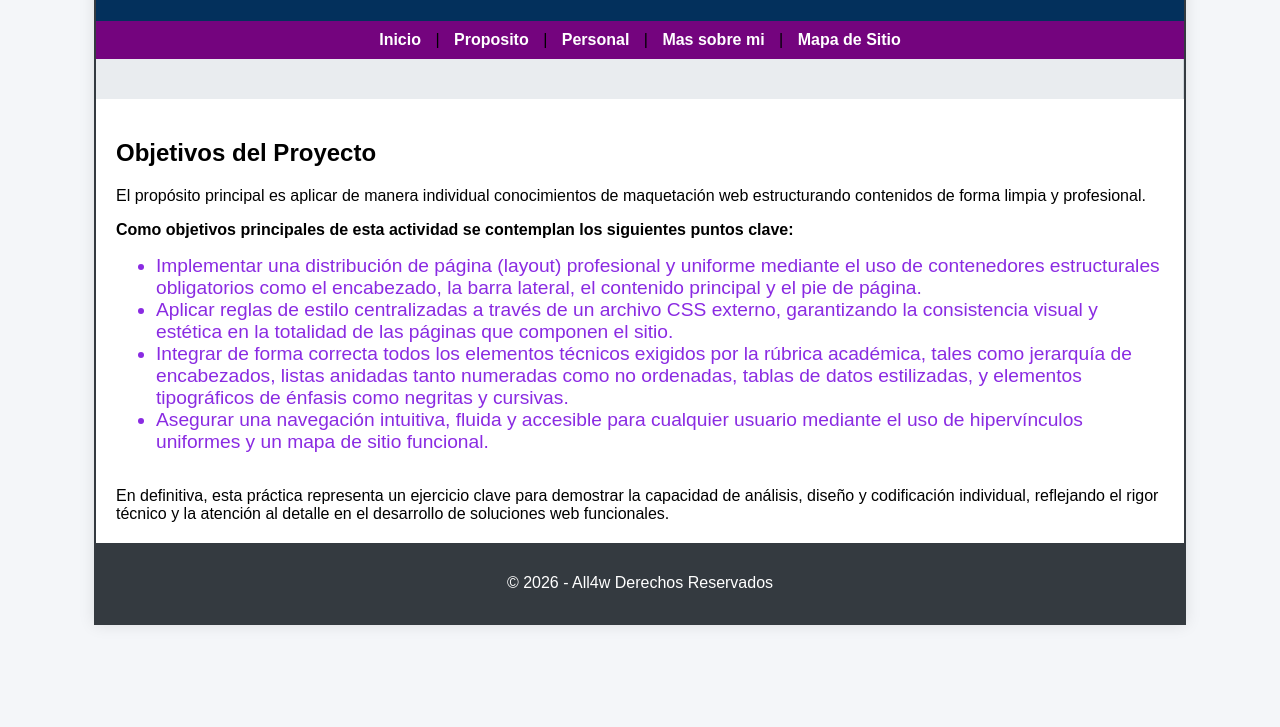
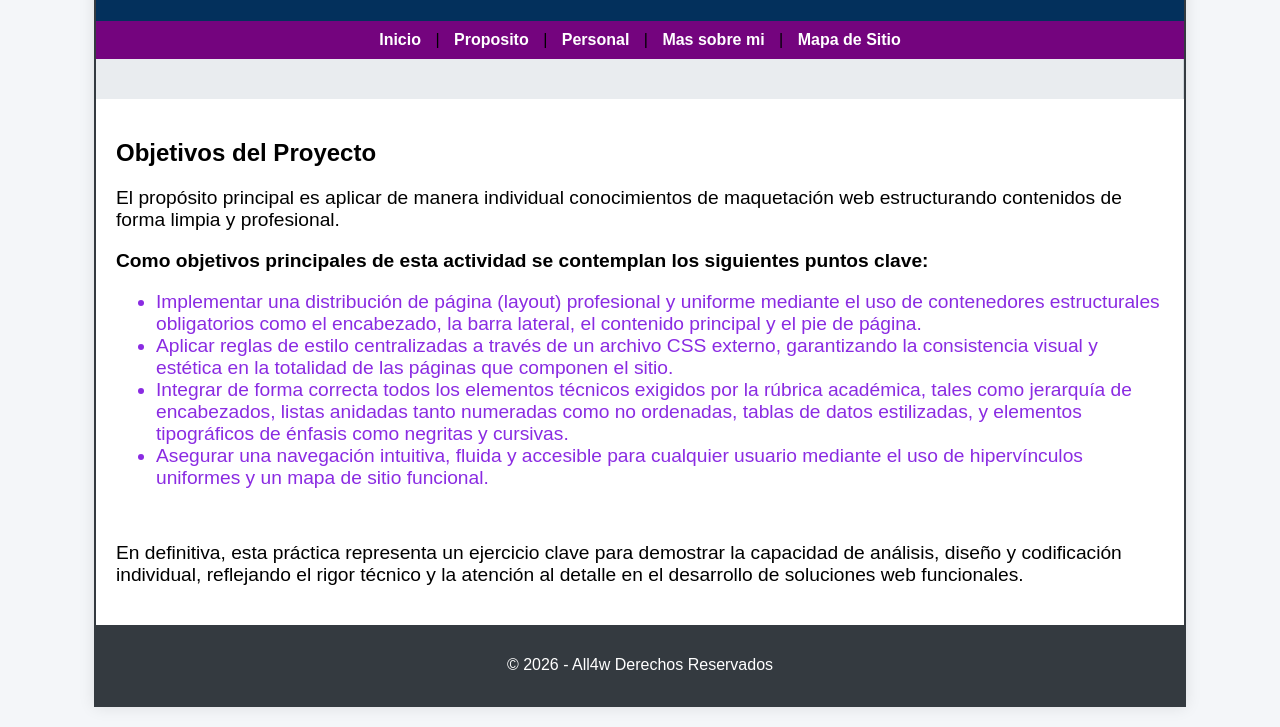
Before and after one commit to allanluigi77-collab/Practica-2, a plain HTML site: page proposito.html in a window 1280 px wide. Shown: the part 121-848 px from the top of the page. Before the commit the page ends 800 px from the top, so only its background shows below. Drawn offline with Linux system fonts and the light colour scheme.

Commit message:
Update proposito.html

```diff
--- a/proposito.html
+++ b/proposito.html
@@ -25,11 +25,11 @@
 
             <div id="content">
                 <h2>Objetivos del Proyecto</h2>
-                <p>El propósito principal es aplicar de manera individual conocimientos de maquetación web estructurando contenidos de forma limpia y profesional.</p>
+                <p style="font-size: larger;">El propósito principal es aplicar de manera individual conocimientos de maquetación web estructurando contenidos de forma limpia y profesional.</p>
 
 
 
-<p><strong>Como objetivos principales de esta actividad se contemplan los siguientes puntos clave:</strong></p>
+<p style="font-size: larger;"><strong>Como objetivos principales de esta actividad se contemplan los siguientes puntos clave:</strong></p>
 
 <ul style="color: blueviolet;">
 <a style="font-size: larger;">
@@ -41,7 +41,7 @@
 </ul>
 <br>
 
-En definitiva, esta práctica representa un ejercicio clave para demostrar la capacidad de análisis, diseño y codificación individual, reflejando el rigor técnico y la atención al detalle en el desarrollo de soluciones web funcionales.
+<P style="font-size: larger;">En definitiva, esta práctica representa un ejercicio clave para demostrar la capacidad de análisis, diseño y codificación individual, reflejando el rigor técnico y la atención al detalle en el desarrollo de soluciones web funcionales.</P>
 
 
             </div>
```
